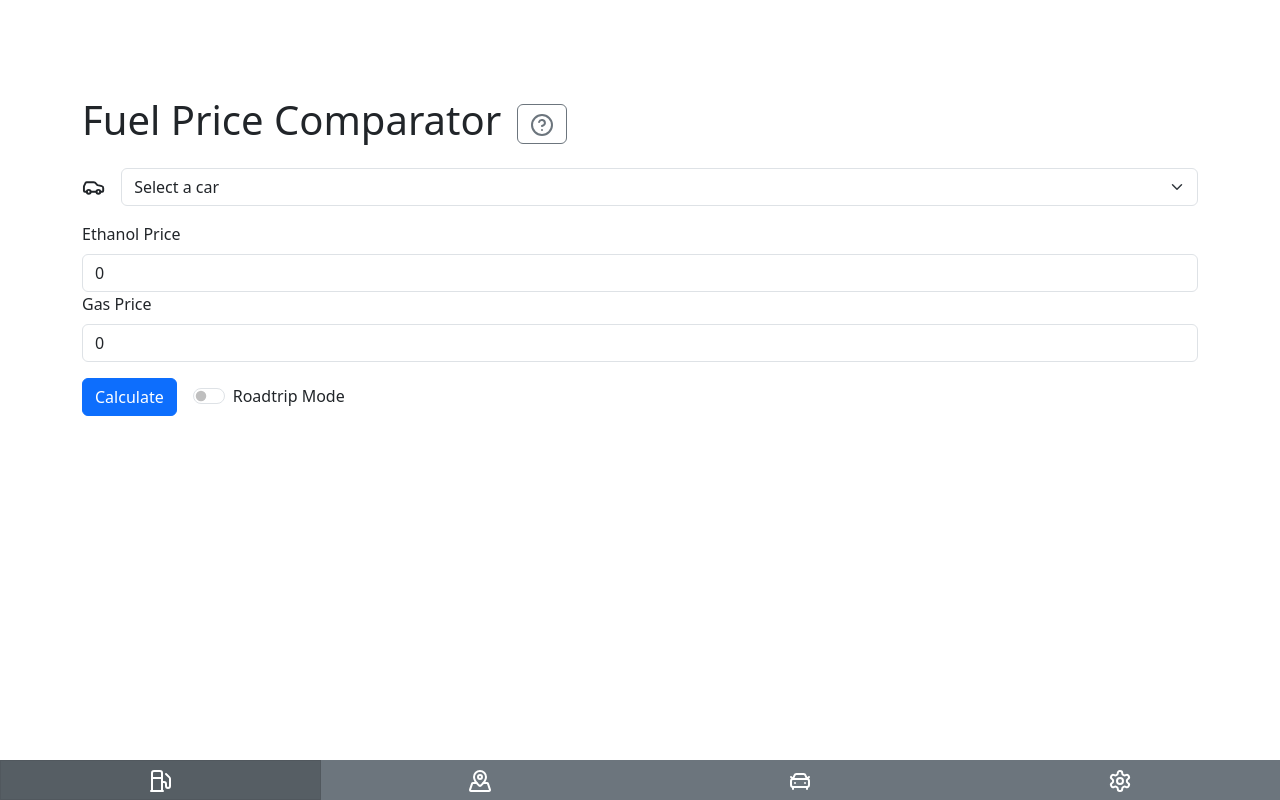
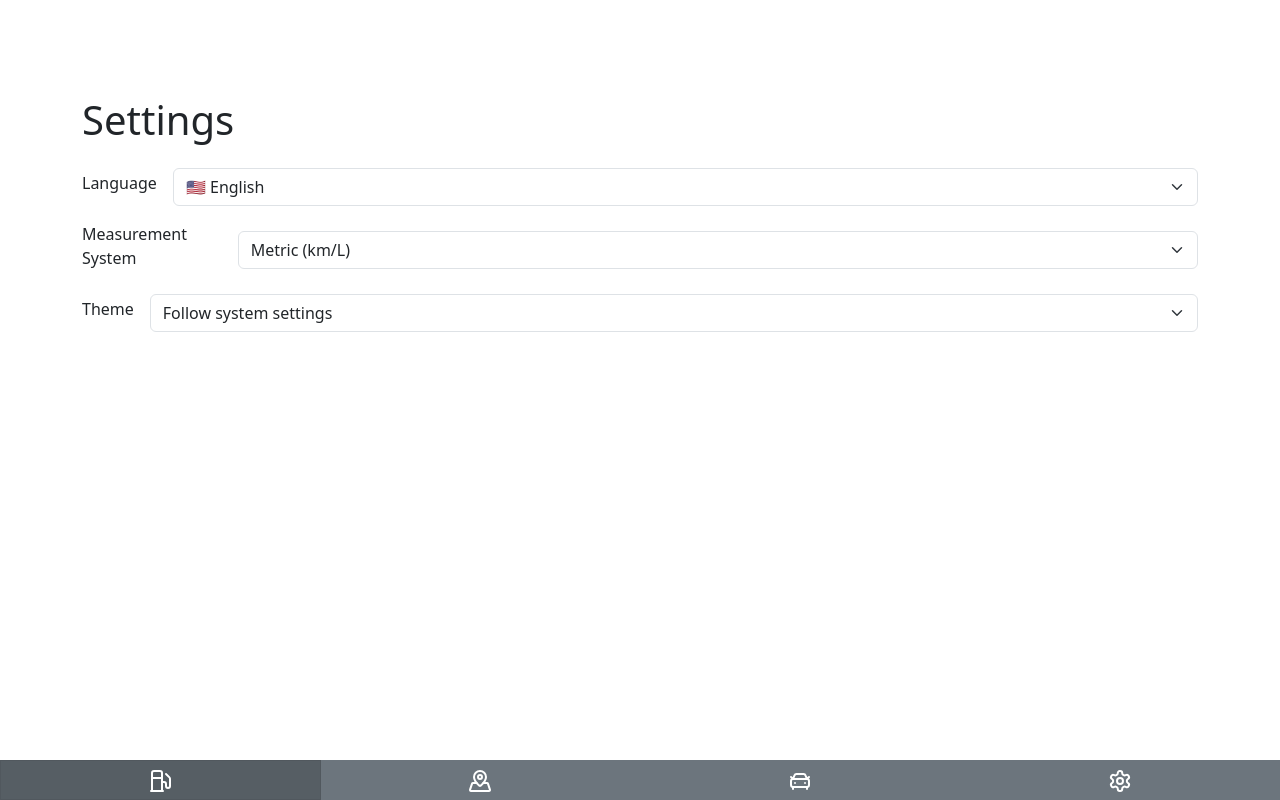
Before and after one commit to caioNapoles/elba, a React (Vite) app: page / in a window 1280 px wide. Built offline with nearby package versions, Linux system fonts and the light colour scheme.

Commit message:
Created initial settings componet functionality

```diff
--- a/src/components/NavBar/ComponentHub.tsx
+++ b/src/components/NavBar/ComponentHub.tsx
@@ -2,6 +2,7 @@ import React from "react";
 import CarCreationScreen from "../CarCreator/CarCreationScreen";
 import { FuelPriceComparator } from "../PriceComparator/FuelPriceComparator";
 import TripPriceCalculator from "../TripPriceCalculator/TripPriceCalculator";
+import SettingsScreen from "../SettingsScreen/SettingsScreen";
 
 interface ComponentHubProps {
   currentScreen: number;
@@ -14,6 +15,8 @@ export const ComponentHub: React.FC<ComponentHubProps> = (props) => {
     return <TripPriceCalculator />;
   } else if (props.currentScreen == 3) {
     return <CarCreationScreen />;
+  } else if (props.currentScreen == 4) {
+    return <SettingsScreen />;
   }
   return null;
 };
--- a/src/components/NavBar/NavBar.tsx
+++ b/src/components/NavBar/NavBar.tsx
@@ -4,7 +4,7 @@ import { Stack, ToggleButton, ToggleButtonGroup } from "react-bootstrap";
 import { ComponentHub } from "./ComponentHub";
 
 const NavBar = () => {
-  const [screen, setScreen] = useState<number>(1);
+  const [screen, setScreen] = useState<number>(4);
 
   return (
     <Stack style={{ marginTop: "6rem" }}>
--- /dev/null
+++ b/src/components/SettingsScreen/SettingsScreen.tsx
@@ -0,0 +1,49 @@
+import React, { useState } from "react";
+import { Stack, Form, Container } from "react-bootstrap";
+
+export const SettingsScreen = () => {
+  const [language, setLanguage] = useState("1");
+  const [system, setSystem] = useState("1");
+  const [theme, setTheme] = useState("0");
+
+  return (
+    <Container>
+      <Stack gap={3}>
+        <h1>Settings</h1>
+        <Stack direction="horizontal" gap={3}>
+          <Form.Label>Language</Form.Label>
+          <Form.Select
+            value={language}
+            onChange={(e) => setLanguage(e.target.value)}
+          >
+            <option value="1">🇺🇸 English</option>
+            <option value="2">🇧🇷 Português Brasileiro</option>
+          </Form.Select>
+        </Stack>
+
+        <Stack direction="horizontal" gap={3}>
+          <Form.Label>Measurement System</Form.Label>
+          <Form.Select
+            value={system}
+            onChange={(e) => setSystem(e.target.value)}
+          >
+            <option value="1">Metric (km/L)</option>
+            <option value="2">Imperial (MPG)</option>
+          </Form.Select>
+        </Stack>
+
+        <Stack direction="horizontal" gap={3}>
+          <Form.Label>Theme</Form.Label>
+          <Form.Select value={theme} onChange={(e) => setTheme(e.target.value)}>
+            <option value="0">Follow system settings</option>
+            <option value="1">Light</option>
+            <option value="2">Dark</option>
+            <option value="3">Darker (OLED)</option>
+          </Form.Select>
+        </Stack>
+      </Stack>
+    </Container>
+  );
+};
+
+export default SettingsScreen;
```
